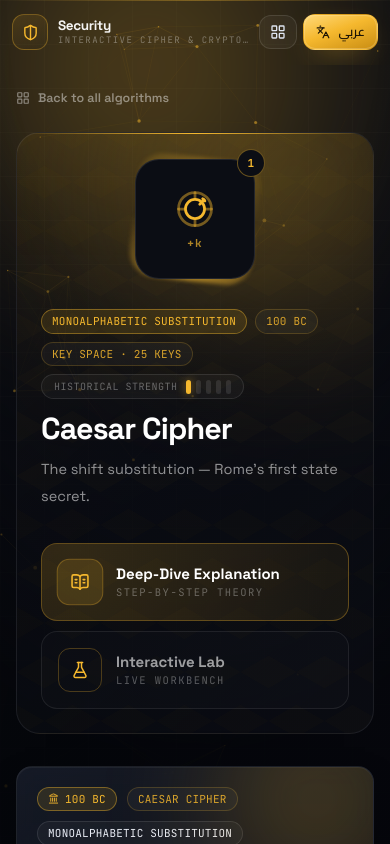
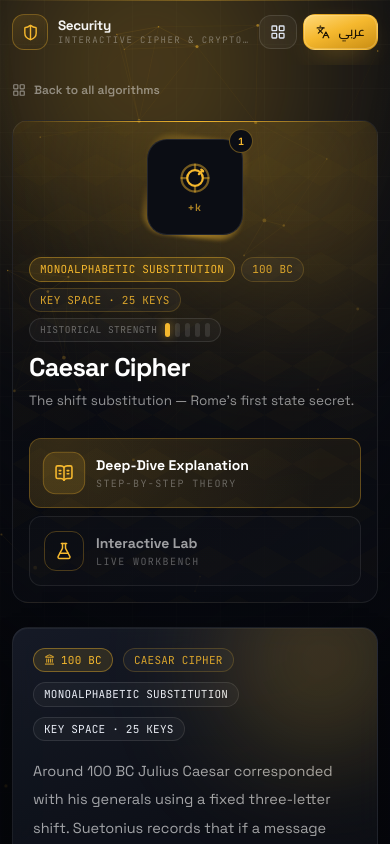
Before and after one commit to engpotter1/security-studio, a React (Vite) app: page / in a window 390 px wide. Both pictures are taken after a click on the button 195 px from the left and 1376 px from the top of the page. Shown: the top 844 px of the page. Built offline with nearby package versions, Linux system fonts and the light colour scheme.

Commit message:
fix: make studio and mobile ui fully responsive

```diff
--- a/src/components/Studio.tsx
+++ b/src/components/Studio.tsx
@@ -47,70 +47,70 @@ export default function Studio({
   const next = ALGORITHMS[(i + 1) % ALGORITHMS.length];
 
   return (
-    <div className="mx-auto max-w-[1440px] px-4 pb-24 sm:px-6 lg:px-9">
-      <button onClick={onBack} className="group mt-6 inline-flex items-center gap-2 text-[12.5px] font-semibold text-white/45 transition-colors hover:text-[#F5B82E]">
+    <div className="mx-auto max-w-[1440px] px-3 sm:px-6 lg:px-9 pb-24 overflow-x-hidden">
+      <button onClick={onBack} className="group mt-4 sm:mt-6 inline-flex items-center gap-2 text-[12px] sm:text-[12.5px] font-semibold text-white/45 transition-colors hover:text-[#F5B82E]">
         <LayoutGrid size={14} />
         {t.common.back}
       </button>
 
       {/* ============================ header ============================ */}
       <motion.div key={meta.id} initial={{ opacity: 0, y: 18 }} animate={{ opacity: 1, y: 0 }} transition={{ duration: 0.5, ease: [0.22, 0.8, 0.24, 1] }}>
-        <div className="relative mt-5 overflow-hidden rounded-3xl border border-white/8 p-6 sm:p-8" style={{ background: `linear-gradient(140deg, ${accent}0e, rgba(11,13,20,0.55) 45%, rgba(11,13,20,0.8))` }}>
+        <div className="relative mt-4 sm:mt-5 overflow-hidden rounded-2xl sm:rounded-3xl border border-white/8 p-4 sm:p-8" style={{ background: `linear-gradient(140deg, ${accent}0e, rgba(11,13,20,0.55) 45%, rgba(11,13,20,0.8))` }}>
           <div className="pointer-events-none absolute inset-0 iso-bg opacity-25" />
           <div className="pointer-events-none absolute -end-16 -top-24 h-72 w-72 rounded-full opacity-25 blur-[90px]" style={{ background: accent }} />
           <div className="pointer-events-none absolute inset-x-0 top-0 h-px" style={{ background: `linear-gradient(90deg, transparent, ${accent}, transparent)` }} />
 
-          <div className="relative flex flex-col gap-7 lg:flex-row lg:items-center">
+          <div className="relative flex flex-col gap-5 sm:gap-7 lg:flex-row lg:items-center">
             <Tilt intensity={14} className="shrink-0 self-center">
-              <div className="relative h-[124px] w-[124px]">
-                <span className="absolute inset-0 rounded-[26px] opacity-70 blur-[2px]" style={{ background: `conic-gradient(from 0deg, transparent 0deg, ${accent} 90deg, transparent 180deg, ${accent}66 270deg, transparent 360deg)`, animation: "spin-slow 9s linear infinite" }} />
-                <span className="absolute inset-[2px] grid place-items-center rounded-[24px] border border-white/10 bg-[#0B0D14]" style={{ color: accent }}>
+              <div className="relative h-[100px] w-[100px] sm:h-[124px] sm:w-[124px]">
+                <span className="absolute inset-0 rounded-[22px] sm:rounded-[26px] opacity-70 blur-[2px]" style={{ background: `conic-gradient(from 0deg, transparent 0deg, ${accent} 90deg, transparent 180deg, ${accent}66 270deg, transparent 360deg)`, animation: "spin-slow 9s linear infinite" }} />
+                <span className="absolute inset-[2px] grid place-items-center rounded-[20px] sm:rounded-[24px] border border-white/10 bg-[#0B0D14]" style={{ color: accent }}>
                   <span className="tilt-inner flex flex-col items-center gap-1">
-                    <Emblem id={meta.id} size={44} />
-                    <span className="mono text-[11px] font-bold tracking-widest opacity-70">{meta.glyph}</span>
+                    <Emblem id={meta.id} size={36} className="sm:w-[44px] sm:h-[44px]" />
+                    <span className="mono text-[10px] sm:text-[11px] font-bold tracking-widest opacity-70">{meta.glyph}</span>
                   </span>
                 </span>
-                <span className="mono absolute -end-2 -top-2 grid h-7 w-7 place-items-center rounded-full border text-[11px] font-bold" style={{ borderColor: `${accent}66`, background: "#0B0D14", color: accent }}>
+                <span className="mono absolute -end-2 -top-2 grid h-6 w-6 sm:h-7 sm:w-7 place-items-center rounded-full border text-[10px] sm:text-[11px] font-bold" style={{ borderColor: `${accent}66`, background: "#0B0D14", color: accent }}>
                   {meta.n}
                 </span>
               </div>
             </Tilt>
 
             <div className="min-w-0 flex-1">
-              <div className="flex flex-wrap items-center gap-2">
+              <div className="flex flex-wrap items-center gap-1.5 sm:gap-2">
                 <Chip color={accent} filled>{t.categories[meta.category]}</Chip>
                 <Chip color={accent}>{meta.era}</Chip>
                 <Chip color={accent}>key space · {meta.keyspace}</Chip>
-                <span className="flex items-center gap-2 rounded-full border border-white/10 bg-white/[0.03] px-3 py-1">
-                  <span className="mono text-[10px] uppercase tracking-wider text-white/35">{t.sections.meter}</span>
+                <span className="flex items-center gap-2 rounded-full border border-white/10 bg-white/[0.03] px-2.5 sm:px-3 py-1">
+                  <span className="mono text-[9.5px] sm:text-[10px] uppercase tracking-wider text-white/35">{t.sections.meter}</span>
                   <StrengthMeter value={meta.strength} accent={accent} />
                 </span>
               </div>
 
-              <h1 className="mt-3.5 text-[clamp(1.9rem,4.6vw,3.1rem)] font-bold leading-[1.06] tracking-[-0.03em] text-white">{c.name}</h1>
-              <p className="mt-2.5 max-w-2xl text-[14.5px] leading-[1.9] text-white/55">{c.tagline}</p>
+              <h1 className="mt-3 sm:mt-3.5 text-[clamp(1.6rem,4vw,3.1rem)] font-bold leading-[1.06] tracking-[-0.03em] text-white">{c.name}</h1>
+              <p className="mt-2 sm:mt-2.5 max-w-2xl text-[13.5px] sm:text-[14.5px] leading-[1.8] sm:leading-[1.9] text-white/55">{c.tagline}</p>
             </div>
           </div>
 
           {/* tabs */}
-          <div className="relative mt-8 grid gap-2.5 sm:grid-cols-2">
+          <div className="relative mt-6 sm:mt-8 grid gap-2 sm:gap-2.5 sm:grid-cols-2">
             {([
               { id: "explain" as Tab, label: t.tabs.explain, sub: t.tabs.explainSub, icon: <BookOpenText size={18} /> },
               { id: "lab" as Tab, label: t.tabs.lab, sub: t.tabs.labSub, icon: <FlaskConical size={18} /> },
             ]).map((tb) => {
               const active = tab === tb.id;
               return (
-                <button key={tb.id} onClick={() => setTab(tb.id)} className="relative overflow-hidden rounded-2xl border p-4 text-start transition-all duration-300" style={{ borderColor: active ? `${accent}55` : "rgba(255,255,255,0.08)", background: active ? `${accent}10` : "rgba(255,255,255,0.015)" }}>
+                <button key={tb.id} onClick={() => setTab(tb.id)} className="relative overflow-hidden rounded-xl sm:rounded-2xl border p-3.5 sm:p-4 text-start transition-all duration-300" style={{ borderColor: active ? `${accent}55` : "rgba(255,255,255,0.08)", background: active ? `${accent}10` : "rgba(255,255,255,0.015)" }}>
                   {active && (
                     <motion.span layoutId="tab-glow" className="absolute inset-0" style={{ background: `radial-gradient(400px circle at 10% 0%, ${accent}1f, transparent 65%)` }} transition={{ type: "spring", stiffness: 260, damping: 28 }} />
                   )}
-                  <span className="relative flex items-center gap-3.5">
-                    <span className="grid h-11 w-11 shrink-0 place-items-center rounded-xl border transition-transform duration-300" style={{ borderColor: `${accent}44`, background: active ? `${accent}22` : "transparent", color: accent, transform: active ? "scale(1.06)" : "scale(1)" }}>
+                  <span className="relative flex items-center gap-3">
+                    <span className="grid h-10 w-10 sm:h-11 sm:w-11 shrink-0 place-items-center rounded-xl border transition-transform duration-300" style={{ borderColor: `${accent}44`, background: active ? `${accent}22` : "transparent", color: accent, transform: active ? "scale(1.06)" : "scale(1)" }}>
                       {tb.icon}
                     </span>
                     <span className="min-w-0">
-                      <span className="block text-[15px] font-bold" style={{ color: active ? "#fff" : "rgba(255,255,255,0.6)" }}>{tb.label}</span>
-                      <span className="mono block truncate text-[10.5px] uppercase tracking-[0.14em] text-white/32">{tb.sub}</span>
+                      <span className="block text-[14px] sm:text-[15px] font-bold" style={{ color: active ? "#fff" : "rgba(255,255,255,0.6)" }}>{tb.label}</span>
+                      <span className="mono block truncate text-[10px] sm:text-[10.5px] uppercase tracking-[0.14em] text-white/32">{tb.sub}</span>
                     </span>
                     {active && <span className="ms-auto hidden h-2 w-2 shrink-0 rounded-full sm:block anim-ring" style={{ background: accent }} />}
                   </span>
@@ -122,7 +122,7 @@ export default function Studio({
       </motion.div>
 
       {/* ============================ body ============================ */}
-      <div className="mt-8">
+      <div className="mt-6 sm:mt-8">
         {tab === "explain" ? (
           <ExplanationTab meta={meta} lang={lang} t={t} />
         ) : (
@@ -131,27 +131,27 @@ export default function Studio({
       </div>
 
       {/* ============================ prev / next ============================ */}
-      <div className="mt-12 grid gap-3 sm:grid-cols-2">
-        <button onClick={() => onPick(prev.id)} className="group glass flex items-center gap-4 rounded-2xl p-4 text-start transition-all duration-300 hover:-translate-y-0.5" style={{ borderColor: "rgba(255,255,255,0.07)" }}>
-          <ArrowLeft size={17} className="shrink-0 text-white/30 transition-colors group-hover:text-white/70 rtl:rotate-180" />
+      <div className="mt-10 sm:mt-12 grid gap-3 sm:grid-cols-2">
+        <button onClick={() => onPick(prev.id)} className="group glass flex items-center gap-3 sm:gap-4 rounded-2xl p-3.5 sm:p-4 text-start transition-all duration-300 hover:-translate-y-0.5" style={{ borderColor: "rgba(255,255,255,0.07)" }}>
+          <ArrowLeft size={16} className="shrink-0 text-white/30 transition-colors group-hover:text-white/70 rtl:rotate-180" />
           <span className="min-w-0 flex-1">
-            <span className="mono block text-[10px] uppercase tracking-[0.18em] text-white/28">prev · {String(prev.n).padStart(2, "0")}</span>
-            <span className="block truncate text-[14.5px] font-bold text-white/80">{prev.content[lang].name}</span>
+            <span className="mono block text-[9.5px] sm:text-[10px] uppercase tracking-[0.18em] text-white/28">prev · {String(prev.n).padStart(2, "0")}</span>
+            <span className="block truncate text-[13.5px] sm:text-[14.5px] font-bold text-white/80">{prev.content[lang].name}</span>
           </span>
-          <span className="shrink-0" style={{ color: prev.accent }}>
-            <Emblem id={prev.id} size={22} />
+          <span className="shrink-0 scale-90 sm:scale-100" style={{ color: prev.accent }}>
+            <Emblem id={prev.id} size={20} />
           </span>
         </button>
 
-        <button onClick={() => onPick(next.id)} className="group glass flex items-center gap-4 rounded-2xl p-4 text-end transition-all duration-300 hover:-translate-y-0.5 sm:text-start" style={{ borderColor: "rgba(255,255,255,0.07)" }}>
-          <span className="shrink-0 sm:order-last" style={{ color: next.accent }}>
-            <Emblem id={next.id} size={22} />
+        <button onClick={() => onPick(next.id)} className="group glass flex items-center gap-3 sm:gap-4 rounded-2xl p-3.5 sm:p-4 text-end transition-all duration-300 hover:-translate-y-0.5 sm:text-start" style={{ borderColor: "rgba(255,255,255,0.07)" }}>
+          <span className="shrink-0 sm:order-last scale-90 sm:scale-100" style={{ color: next.accent }}>
+            <Emblem id={next.id} size={20} />
           </span>
           <span className="min-w-0 flex-1">
-            <span className="mono block text-[10px] uppercase tracking-[0.18em] text-white/28">next · {String(next.n).padStart(2, "0")}</span>
-            <span className="block truncate text-[14.5px] font-bold text-white/80">{next.content[lang].name}</span>
+            <span className="mono block text-[9.5px] sm:text-[10px] uppercase tracking-[0.18em] text-white/28">next · {String(next.n).padStart(2, "0")}</span>
+            <span className="block truncate text-[13.5px] sm:text-[14.5px] font-bold text-white/80">{next.content[lang].name}</span>
           </span>
-          <ArrowRight size={17} className="shrink-0 text-white/30 transition-colors group-hover:text-white/70 rtl:rotate-180 sm:order-first" />
+          <ArrowRight size={16} className="shrink-0 text-white/30 transition-colors group-hover:text-white/70 rtl:rotate-180 sm:order-first" />
         </button>
       </div>
     </div>
```
